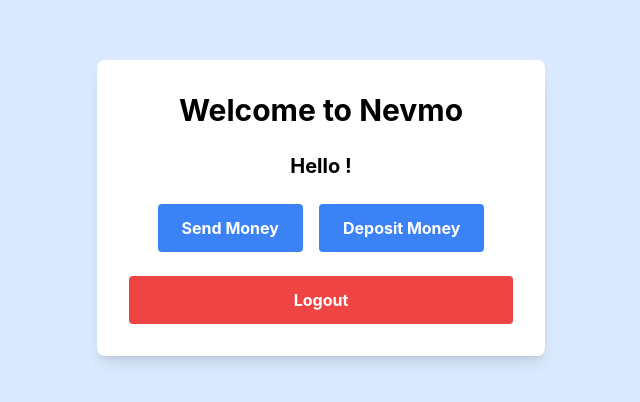
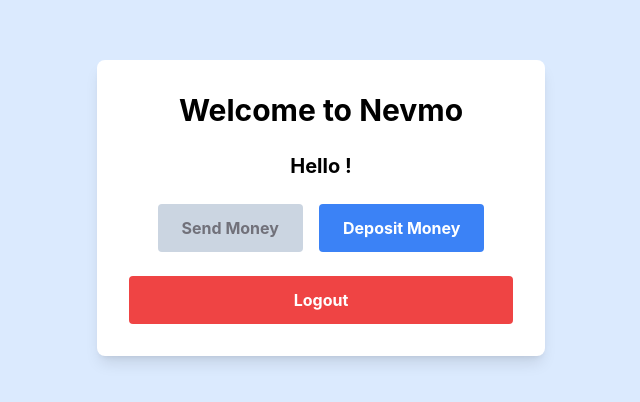
Before and after one commit to ShreyaR13/nevmo, a React (Create React App) app in the folder nevmo-frontend/: page /profile in a window 1280 px wide. Shown: the part 192-594 px from the top of the page, without its empty margins (319-959 px from the left). Built offline with nearby package versions, Linux system fonts and the light colour scheme; no server answers; sample sign-in values are in the browser's storage.

Commit message:
handle insufficient balance case

```diff
--- a/nevmo-frontend/src/components/UserProfile.jsx
+++ b/nevmo-frontend/src/components/UserProfile.jsx
@@ -40,12 +40,7 @@
     };
 
     const handleSendMoney = () => {
-        if (balance == 0) {
-            alert("Insufficient balance!");
-        }
-        else {
-            alert("Send money clicked!");
-        }
+        alert("Send money clicked!");
     };
 
     const handleDepositMoney = () => {
@@ -61,7 +56,8 @@
                 <div className="space-x-4 flex justify-center mb-6">
                     <button
                         onClick={handleSendMoney}
-                        className="py-3 px-6 bg-blue-500 text-white font-bold rounded hover:bg-blue-600 transition"
+                        className="py-3 px-6 bg-blue-500 text-white font-bold rounded hover:bg-blue-600 transition disabled:bg-slate-300 disabled:text-zinc-500"
+                        disabled={!balance}
                     >
                         Send Money
                     </button>
```
